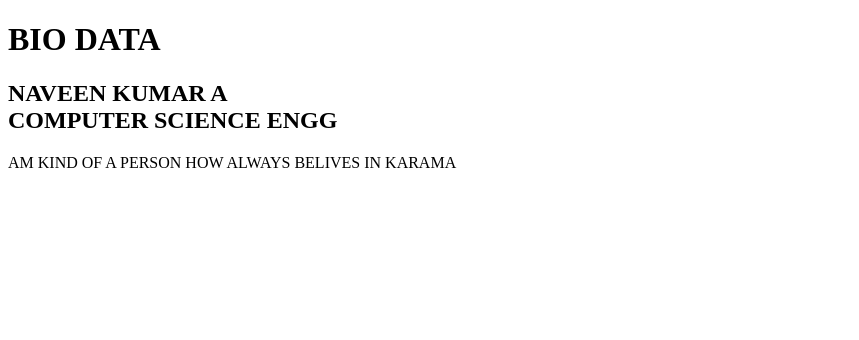
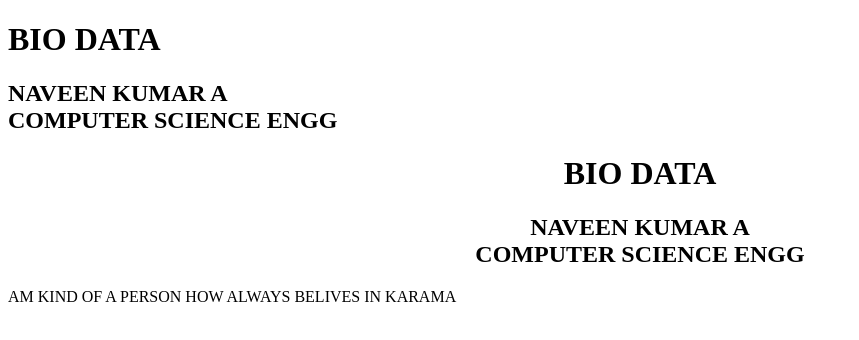
Before and after one commit to NAVEENKUMAR1222/Sampledata, a plain HTML site: page index.html in a window 1280 px wide. Shown: the whole page, without its empty margins (0-859 px from the left). Drawn offline with Linux system fonts and the light colour scheme.

Commit message:
added center

```diff
--- a/index.html
+++ b/index.html
@@ -9,6 +9,10 @@
 <body>
     <h1>BIO DATA</h1>
     <h2> NAVEEN KUMAR A <br> COMPUTER SCIENCE ENGG</h2>
+    <center>
+          <h1>BIO DATA</h1>
+    <h2> NAVEEN KUMAR A <br> COMPUTER SCIENCE ENGG</h2>
+    </center>
     <P>
         AM KIND OF A PERSON HOW ALWAYS BELIVES IN KARAMA
     </P>
```
